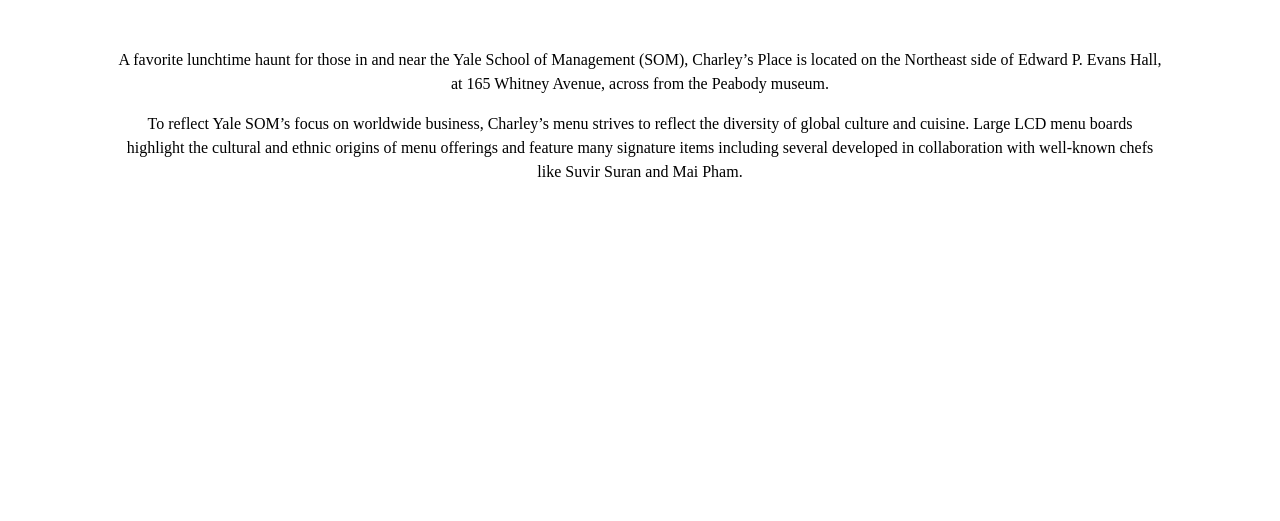
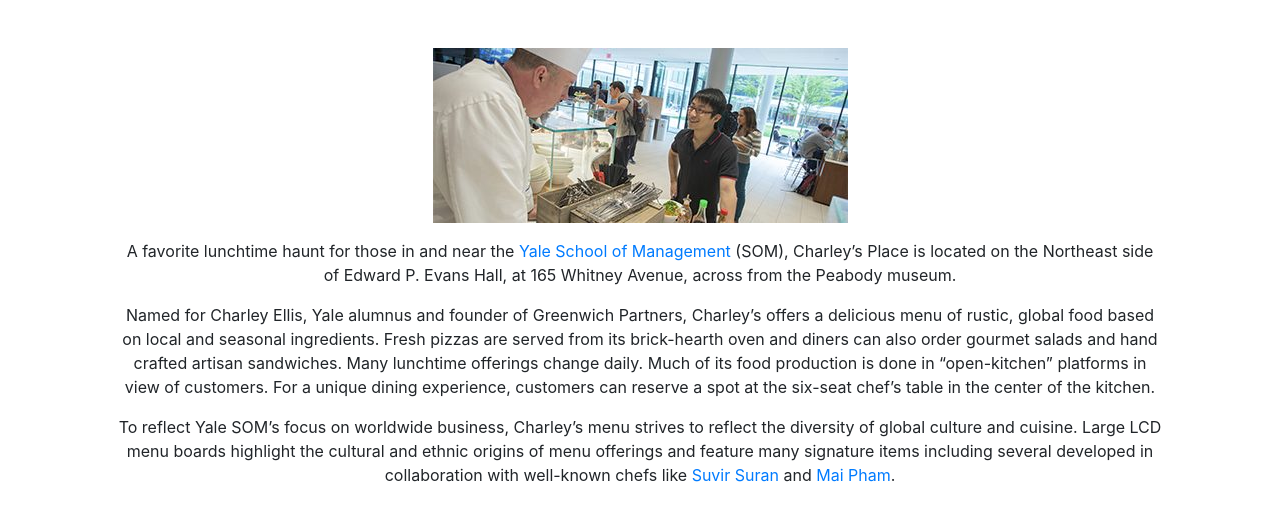
Before and after one commit to Rolandojvega/Charleys-Place, a Flask app: page /about in a window 1280 px wide. Shown: the part 76-597 px from the top of the page. Run offline with Flask 2, Linux system fonts and the light colour scheme; some libraries are stand-ins or nearby versions.

Commit message:
updated about.html and updated the about route in application.py

```diff
--- a/application.py
+++ b/application.py
@@ -73,7 +73,7 @@
 
 @app.route("/about", methods=["GET"])
 def about():
-    """dashboard for admin"""
+    """Show about information"""
     if request.method == "GET":
         return render_template("about.html")
 
--- a/templates/about.html
+++ b/templates/about.html
@@ -5,15 +5,19 @@
 {% endblock %}
 
 {% block main %}
-
-    <p class=about> A favorite lunchtime haunt for those in and near the Yale School of Management (SOM),
+    <img src="/static/charleys.jpg" alt="Charley's Place"/>
+    <p></p>
+    <p> A favorite lunchtime haunt for those in and near the <a href="https://som.yale.edu" target="_blank">Yale School of Management</a> (SOM),
     Charley’s Place is located on the Northeast side of Edward P. Evans Hall, at 165 Whitney Avenue,
-    across from the Peabody museum.
-    </p>
-    <p class=about>To reflect Yale SOM’s focus on worldwide business, Charley’s menu strives to reflect
-    the diversity of global culture and cuisine. Large LCD menu boards highlight
-    the cultural and ethnic origins of menu offerings and feature many signature items
-    including several developed in collaboration with well-known chefs like Suvir Suran and Mai Pham.
-    </p>
+    across from the Peabody museum.</p>
+    <p>Named for Charley Ellis, Yale alumnus and founder of Greenwich Partners,
+    Charley’s offers a delicious menu of rustic, global food based on local and seasonal ingredients.
+    Fresh pizzas are served from its brick-hearth oven and diners can also order gourmet salads and hand crafted artisan sandwiches.
+    Many lunchtime offerings change daily. Much of its food production is done in “open-kitchen” platforms in view of customers.
+    For a unique dining experience, customers can reserve a spot at the six-seat chef’s table in the center of the kitchen.</p>
+    <p>To reflect Yale SOM’s focus on worldwide business, Charley’s menu strives to reflect the diversity of global culture and cuisine.
+    Large LCD menu boards highlight the cultural and ethnic origins of menu offerings and feature many signature items including several
+    developed in collaboration with well-known chefs like <a href="http://www.suvir.com/Home.html" target="_blank">Suvir Suran</a>
+    and <a href="https://loveoffood.sodexo.com/chef/mia-pham/" target="_blank">Mai Pham</a>.</p>
 
 {% endblock %}
```
Also changed, not shown: static/charleys.jpg (added).
